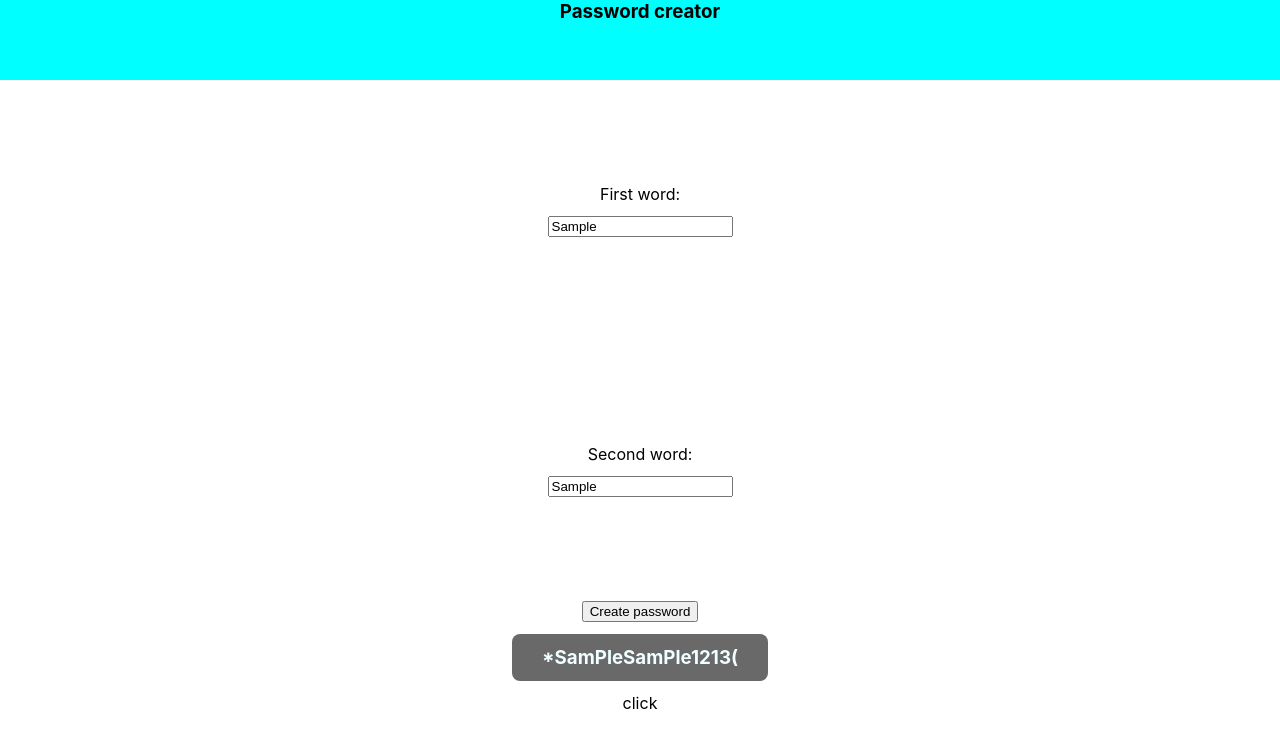
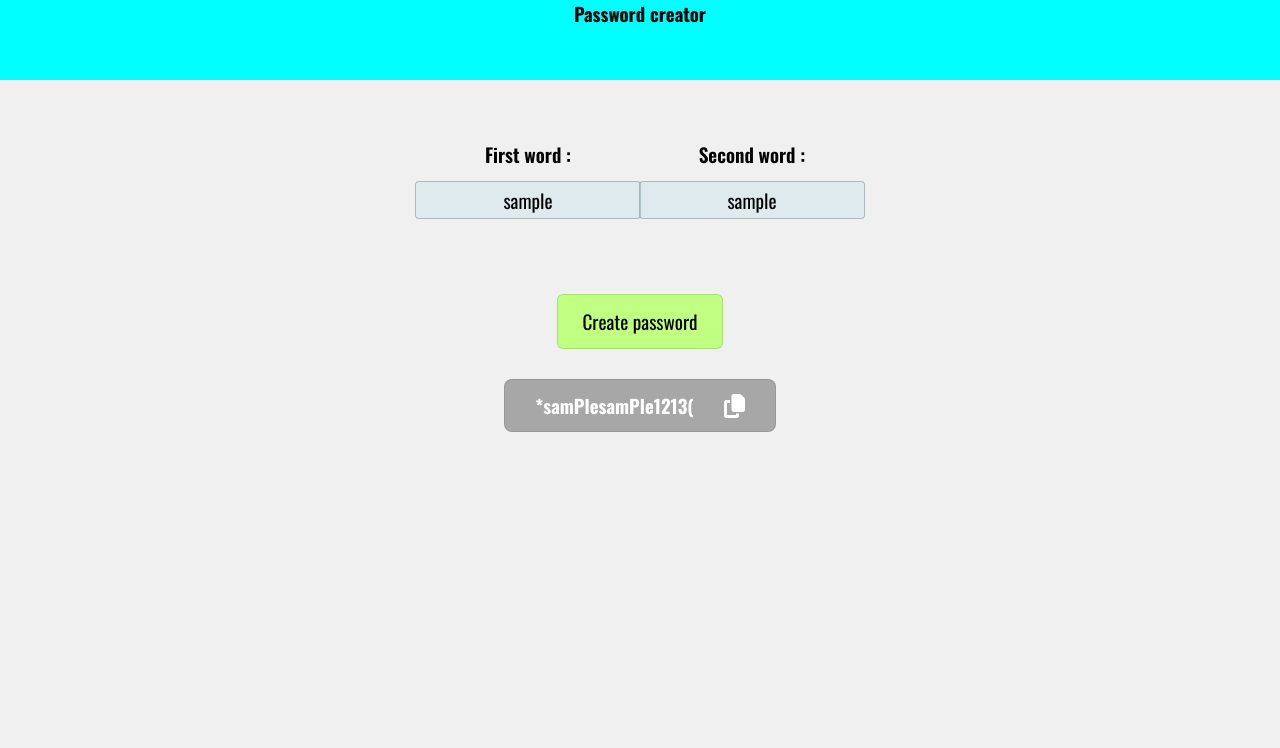
Before and after one commit to LFSchefer/password-creator, a React (Create React App) app: page / in a window 1280 px wide. Both pictures are taken after typing "Sample", "Sample" into the empty fields and a click on the button "Create password". Shown: the top 748 px of the page. Built offline with nearby package versions, Linux system fonts and the light colour scheme.

Commit message:
repo created

```diff
--- a/package.json
+++ b/package.json
@@ -3,6 +3,10 @@
   "version": "0.1.0",
   "private": true,
   "dependencies": {
+    "@fortawesome/fontawesome-svg-core": "^6.4.0",
+    "@fortawesome/free-regular-svg-icons": "^6.4.0",
+    "@fortawesome/free-solid-svg-icons": "^6.4.0",
+    "@fortawesome/react-fontawesome": "^0.2.0",
     "@testing-library/jest-dom": "^5.16.5",
     "@testing-library/react": "^13.4.0",
     "@testing-library/user-event": "^13.5.0",
--- a/public/index.html
+++ b/public/index.html
@@ -3,6 +3,9 @@
   <head>
     <meta charset="utf-8" />
     <link rel="icon" href="%PUBLIC_URL%/favicon.ico" />
+    <link rel="preconnect" href="https://fonts.googleapis.com">
+    <link rel="preconnect" href="https://fonts.gstatic.com" crossorigin>
+    <link href="https://fonts.googleapis.com/css2?family=Oswald:wght@300;400;500;600;700&display=swap" rel="stylesheet">
     <meta name="viewport" content="width=device-width, initial-scale=1" />
     <meta name="theme-color" content="#000000" />
     <meta
--- a/src/App.css
+++ b/src/App.css
@@ -1,8 +1,10 @@
 .App {
   text-align: center;
+  font-family: 'Oswald', sans-serif;
 }
 
 body {
   margin: 0;
   padding: 0;
+  background-color: rgba(240, 240, 240, 1);
 }
--- a/src/component/InputForm.css
+++ b/src/component/InputForm.css
@@ -1,20 +1,24 @@
 .form-container {
   display: flex;
-  flex-direction: column;
   align-items: center;
   justify-content: space-around;
-  height: 65vh;
-  width: 65%;
+  height: fit-content;
+  width: 35%;
+  padding: 30px;
   margin: 0 auto;
 }
 
 .password {
-  background-color: dimgrey;
-  color: azure;
+  background-color: #6969698a;
+  color: white;
+  border: 1px solid #0000001a;
   border-radius: 8px;
   padding: 12px 30px;
-  margin: 12px auto;
+  margin: 30px auto;
   width: fit-content;
+  display: flex;
+  align-items: center;
+  justify-content: space-between;
 }
 
 .input {
@@ -26,4 +30,51 @@
 
 input {
   margin-top: 12px;
+  padding: 6px;
+  height: 24px;
+  width: 100%;
+  background-color: rgba(173, 216, 230, 0.25);
+  border-radius: 4px;
+  border: 1px solid rgba(0, 0, 0, 0.209);
+  text-align: center;
+  font-family: 'Oswald', sans-serif;
+  font-size: larger;
+  font-weight: 400;
 }
+
+input:focus {
+  border: 1px solid rgba(35, 215, 255, 0.49);
+  background-color: rgba(173, 216, 230, 0.25);
+}
+
+.btn-password {
+  background-color: #c1ff83;
+  border-radius: 6px;
+  border: 1px solid #0000001f;
+  padding: 12px 24px;
+  font-size: larger;
+  font-family: 'Oswald', sans-serif;
+  transition: 0.3s;
+  margin-top: 45px;
+}
+.btn-password:hover {
+  cursor: pointer;
+  background-color: #aaf461;
+}
+
+label {
+  font-weight: 600;
+  font-size: larger;
+  margin-top: 30px;
+}
+
+.copy {
+  padding-left: 30px;
+  color: rgb(255, 255, 255);
+  transition: 0.3s;
+}
+
+.copy:hover {
+  color: rgb(0, 0, 0);
+  cursor: pointer;
+}
--- a/src/component/InputForm.js
+++ b/src/component/InputForm.js
@@ -1,5 +1,9 @@
 import * as React from "react"
 import "./InputForm.css"
+import { FontAwesomeIcon } from '@fortawesome/react-fontawesome'
+import { faCopy } from '@fortawesome/free-solid-svg-icons'
+
+
 
 function InputForm(props) {
 
@@ -57,13 +61,13 @@ function InputForm(props) {
   const handleFirstWord = (event) => {
     setfirstWord( prev => {
       return {...prev,
-        value: event}
+        value: event.toLowerCase()}
       })
   }
   const handleSecondWord = (event) => {
     setSecondWord( prev => {
       return {...prev,
-        value: event}
+        value: event.toLowerCase()}
       })
   }
 
@@ -74,6 +78,7 @@ function InputForm(props) {
       alert("Password copied to clipboard")
     },() => {
       console.error('Failed to copy');
+      alert("Something went wrong please try again later")
     });
 
   }
@@ -84,23 +89,23 @@ function InputForm(props) {
         <div className="form-container">
         <div className="input">
           <label>
-            First word:
+            First word :
           </label>
           <input type="text" name="first-word" value={firstWord.value} onChange={e => handleFirstWord(e.target.value)} />
         </div>
         <div className="input">
           <label>
-            Second word:
+            Second word :
           </label>
           <input type="text" name="second-word" value={secondWord.value} onChange={e => handleSecondWord(e.target.value)} />
         </div>
         </div>
       </form>
-      <button onClick={handleSubmit}>Create password</button>
+      <button className="btn-password" onClick={handleSubmit}>Create password</button>
       {password.ready && <div className="password">
         <h3 id="final">{password.value}</h3>
+        <FontAwesomeIcon className="copy" icon={faCopy} size="xl" onClick={() => toClipboard()} />
         </div>}
-        <div onClick={() => toClipboard()}>click</div>
     </>
   )
 }
```
Also changed, not shown: 1 other file (tests, documents, lock files or other folders).
